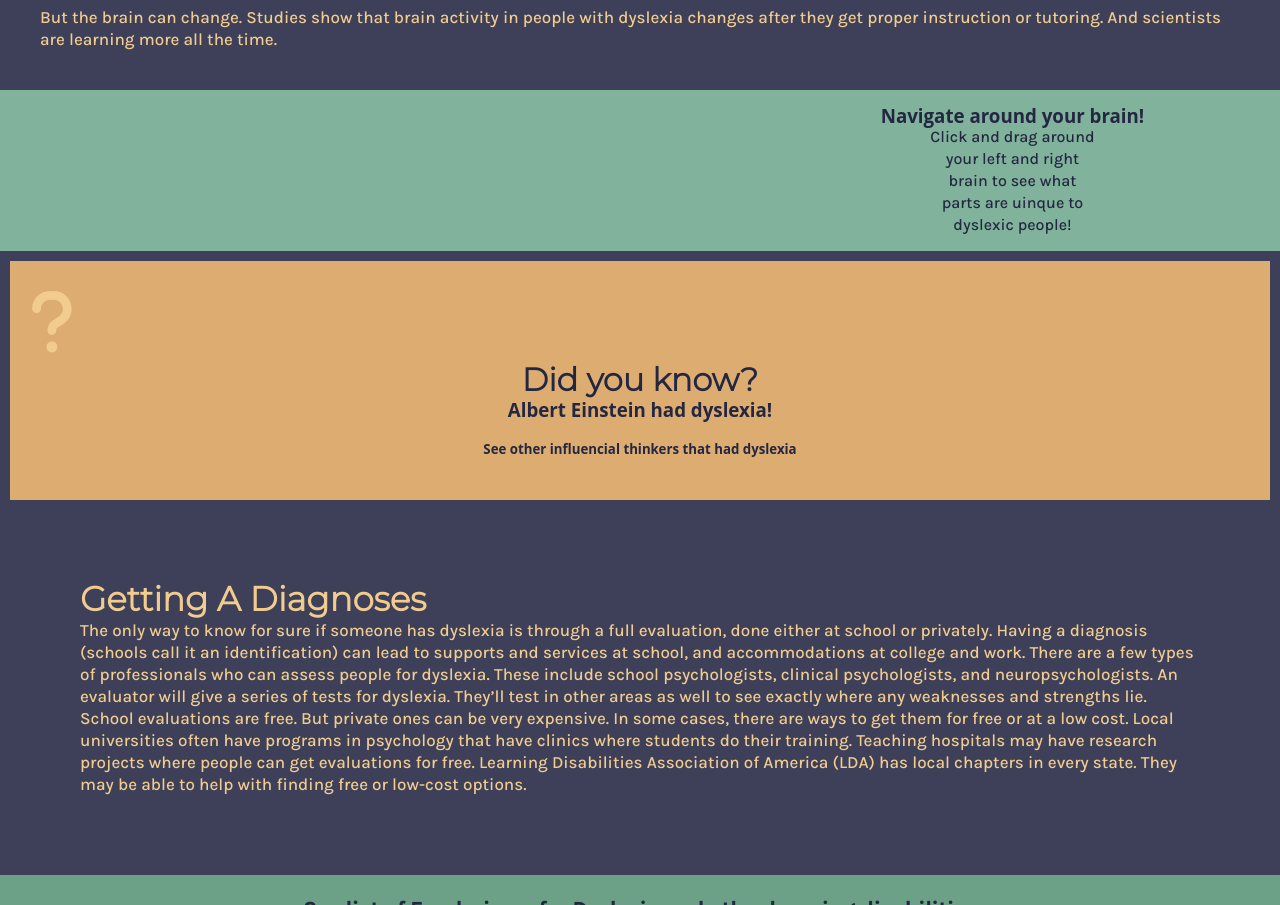
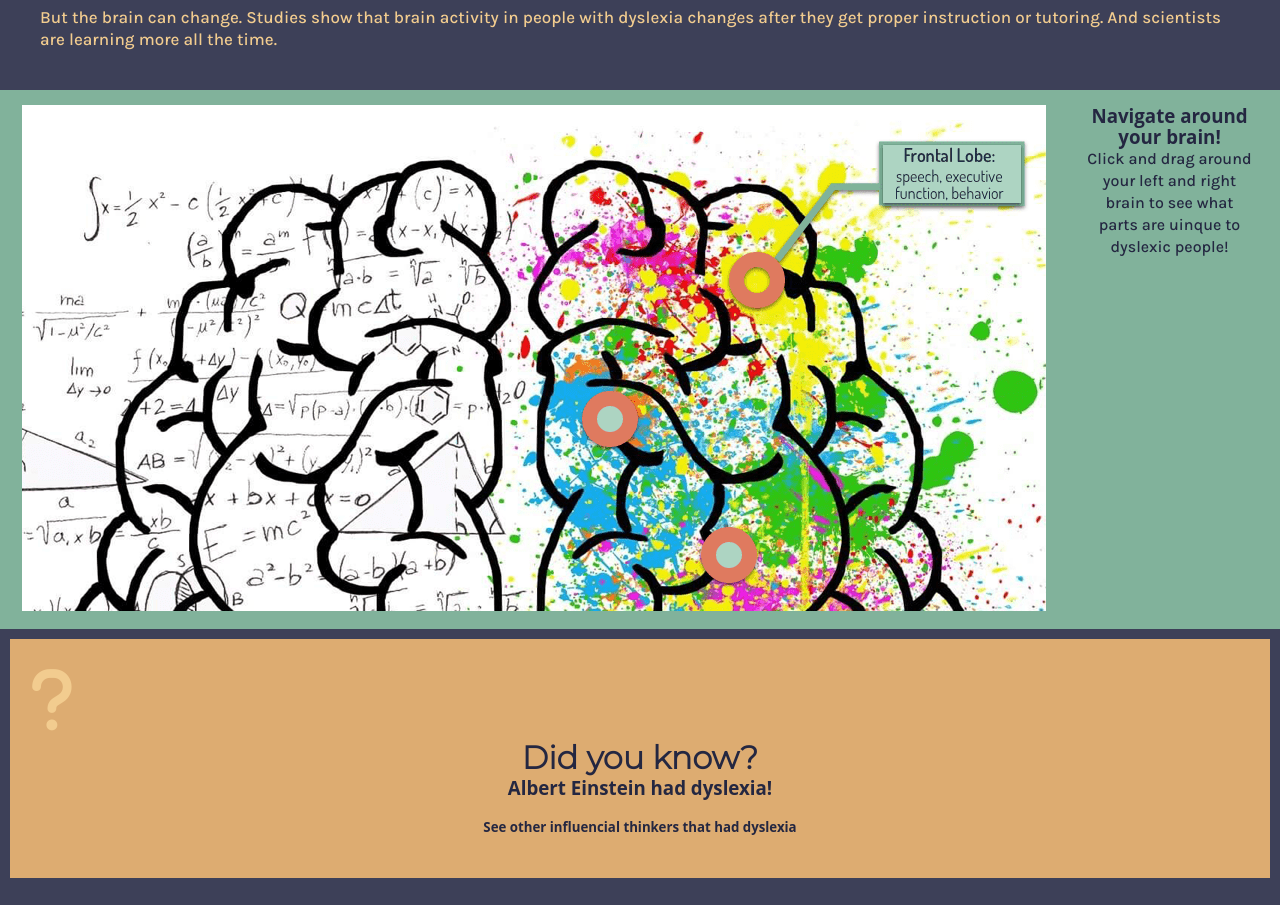
Before and after one commit to CeciFralick/WEB2_Final, a website: page deploy/index.html in a window 1280 px wide. Shown: the part 1985-2890 px from the top of the page. Drawn offline with nearby package versions, Linux system fonts and the light colour scheme.

Commit message:
wk7continued2

```diff
--- a/deploy/index.html
+++ b/deploy/index.html
@@ -118,6 +118,9 @@
                                     proper instruction or tutoring. And scientists are learning more all the time.</p>
                             </section>
     <section id="brain">
+                                    <section id="brainimg">
+                                        <img src="img/brain/Brainsm.png" alt="BrainImage">
+                                    </section>
                                     <section id="box">
                                         <h3>Navigate around your brain!</h3>
                                         <p>Click and drag around<br>
--- a/dev/scss/sections/_brainnav.scss
+++ b/dev/scss/sections/_brainnav.scss
@@ -8,7 +8,13 @@ padding: 15px;
     display: grid;
     grid-template-columns: 4;
 
-#box{
+    #brainimg{
+        grid-area: auto;
+        width: auto;
+        align-content: center;
+    }
+
+    #box {
         background-color: $mint;
         color: $darkmidnight;
         padding-left: 20px;
```
Also changed, not shown: deploy/css/styles.css, deploy/img/brain/BrainSM.png (renamed from deploy/Brain.png), 2 other files. Lines whose indentation alone changed are shown as unchanged.
